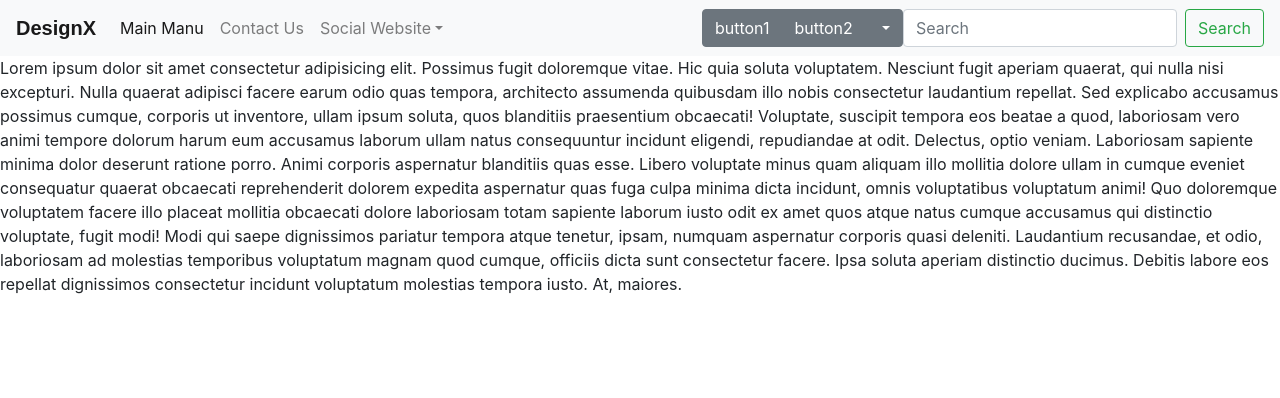
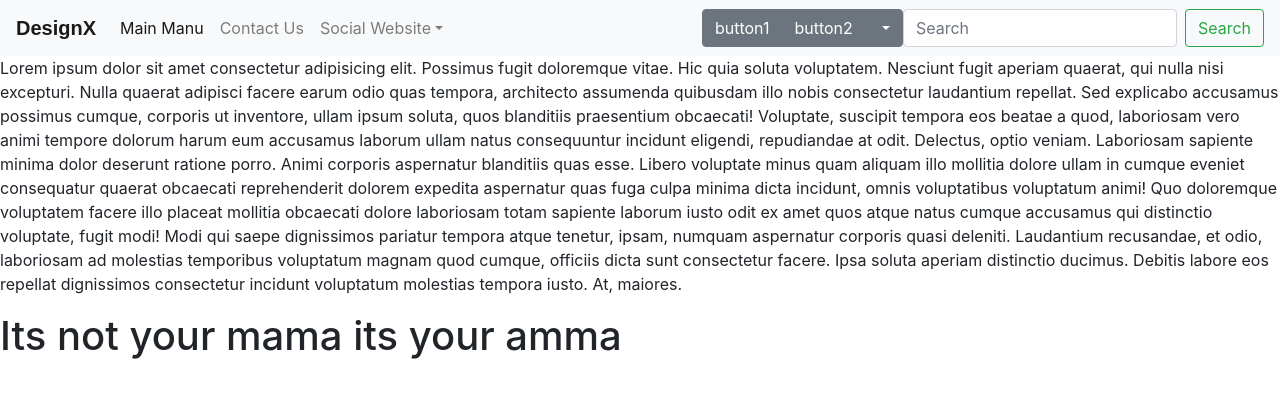
Before and after one commit to this-is-rafi/my-first-website, a plain HTML site: page index.html in a window 1280 px wide. Drawn offline with nearby package versions, Linux system fonts and the light colour scheme.

Commit message:
Update index.html

```diff
--- a/index.html
+++ b/index.html
@@ -73,6 +73,7 @@
             eos repellat dignissimos consectetur incidunt voluptatum molestias tempora iusto. At, maiores.</p>
 
     </footer>
+    <h1>Its not your mama its your amma</h1>
 
     <!-- Optional JavaScript -->
     <!-- jQuery first, then Popper.js, then Bootstrap JS -->
```
